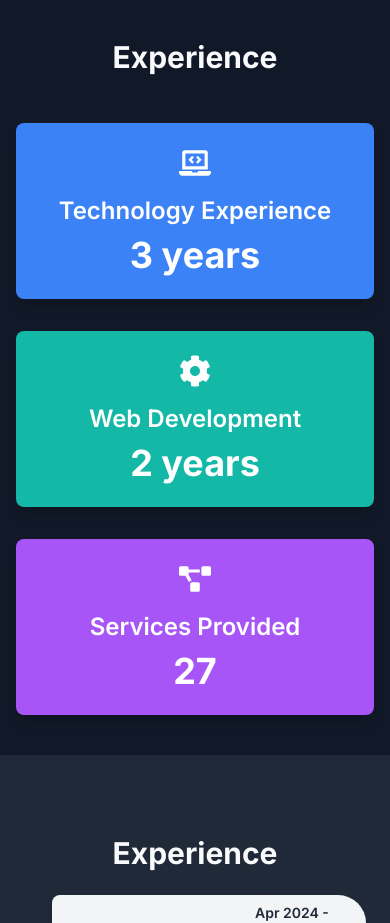
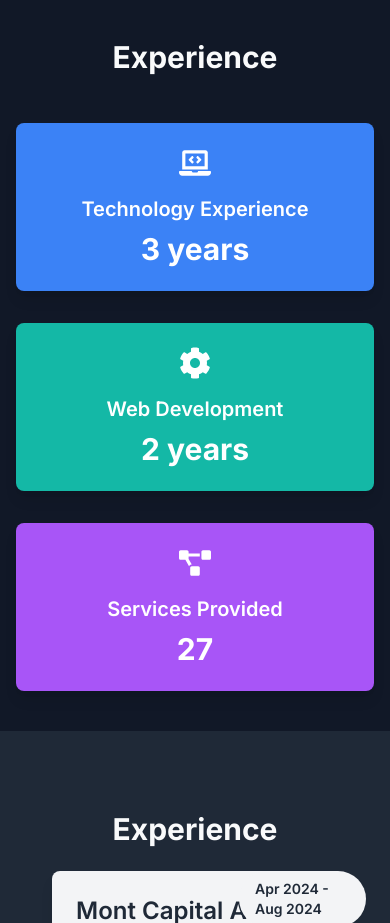
Before and after one commit to LucasNoliveira/portfolio-page, a Next.js app: page / in a window 390 px wide. Shown: the part 2260-3183 px from the top of the page. Built offline with nearby package versions, Linux system fonts and the light colour scheme.

Commit message:
experiencesummary section responsivity

```diff
--- a/src/app/components/ExperienceSummary.tsx
+++ b/src/app/components/ExperienceSummary.tsx
@@ -11,7 +11,6 @@ const ExperienceSummary: FC = () => {
         threshold: 0.8,
     });
 
-    // Ref to track whether the animation has occurred
     const [hasAnimated, setHasAnimated] = useState(false);
     const hasAnimatedRef = useRef(false);
     const { translations } = useLanguage();
@@ -27,18 +26,18 @@ const ExperienceSummary: FC = () => {
         <section className="bg-gray-900 py-10" id="experience-summary">
             <div className="container mx-auto px-4">
                 <div className="text-center mb-12">
-                    <h2 className="text-3xl font-bold text-gray-50">{translations.experience}</h2>
+                    <h2 className="text-3xl md:text-4xl font-bold text-gray-50">{translations.experience}</h2>
                 </div>
-                <div ref={ref} className="grid grid-cols-1 md:grid-cols-3 gap-8">
+                <div ref={ref} className="grid grid-cols-1 sm:grid-cols-2 lg:grid-cols-3 gap-8">
                     <motion.div
                         initial={{ opacity: 0, y: 50 }}
                         animate={hasAnimated ? { opacity: 1, y: 0 } : {}}
                         transition={{ duration: 0.8, ease: 'easeOut' }}
                     >
                         <ExperienceBlock
-                            icon={<FaLaptopCode className="text-white h-8 w-8" />}
+                            icon={<FaLaptopCode className="text-white h-8 w-8 md:h-10 md:w-10" />}
                             title={translations.ExperienceSummary.techXp.name}
-                            description={hasAnimated ? <CountUp end={3} duration={4} suffix={ ` ${translations.years}`} /> : `${translations.ExperienceSummary.techXp.experienceYears}`} // Duration increased to 4 seconds
+                            description={hasAnimated ? <CountUp end={3} duration={4} suffix={` ${translations.years}`} /> : `${translations.ExperienceSummary.techXp.experienceYears}`}
                             backgroundColor="bg-blue-500"
                             textColor="text-white"
                         />
@@ -49,9 +48,9 @@ const ExperienceSummary: FC = () => {
                         transition={{ duration: 0.8, ease: 'easeOut' }}
                     >
                         <ExperienceBlock
-                            icon={<FaCog className="text-white h-8 w-8" />}
+                            icon={<FaCog className="text-white h-8 w-8 md:h-10 md:w-10" />}
                             title={translations.ExperienceSummary.webDevXp.name}
-                            description={hasAnimated ? <CountUp end={2} duration={4} suffix={ ` ${translations.years}`} /> : `${translations.ExperienceSummary.webDevXp.experienceYears}`} // Duration increased to 4 seconds
+                            description={hasAnimated ? <CountUp end={2} duration={4} suffix={` ${translations.years}`} /> : `${translations.ExperienceSummary.webDevXp.experienceYears}`}
                             backgroundColor="bg-teal-500"
                             textColor="text-white"
                         />
@@ -62,9 +61,9 @@ const ExperienceSummary: FC = () => {
                         transition={{ duration: 0.8, ease: 'easeOut' }}
                     >
                         <ExperienceBlock
-                            icon={<FaProjectDiagram className="text-white h-8 w-8" />}
+                            icon={<FaProjectDiagram className="text-white h-8 w-8 md:h-10 md:w-10" />}
                             title={translations.ExperienceSummary.services.name}
-                            description={hasAnimated ? <CountUp end={27} duration={4} /> : `${translations.ExperienceSummary.services.quantity}`} // Duration increased to 4 seconds
+                            description={hasAnimated ? <CountUp end={27} duration={4} /> : `${translations.ExperienceSummary.services.quantity}`}
                             backgroundColor="bg-purple-500"
                             textColor="text-white"
                         />
@@ -86,13 +85,13 @@ interface ExperienceBlockProps {
 const ExperienceBlock: FC<ExperienceBlockProps> = ({ icon, title, description, backgroundColor, textColor }) => {
     return (
         <div
-            className={`p-6 rounded-lg shadow-lg hover:shadow-xl transition-shadow duration-300 ${backgroundColor} ${textColor}`}
+            className={`p-6 rounded-lg shadow-lg hover:shadow-xl transition-shadow duration-300 ${backgroundColor} ${textColor} flex flex-col items-center`}
         >
             <div className="flex items-center justify-center mb-4">
                 {icon}
             </div>
-            <h3 className="text-2xl font-semibold mb-2 text-center">{title}</h3>
-            <p className={`text-4xl font-bold text-center ${textColor}`}>{description}</p>
+            <h3 className="text-xl md:text-2xl font-semibold mb-2 text-center">{title}</h3>
+            <p className={`text-3xl md:text-4xl font-bold text-center ${textColor}`}>{description}</p>
         </div>
     );
 };
```
